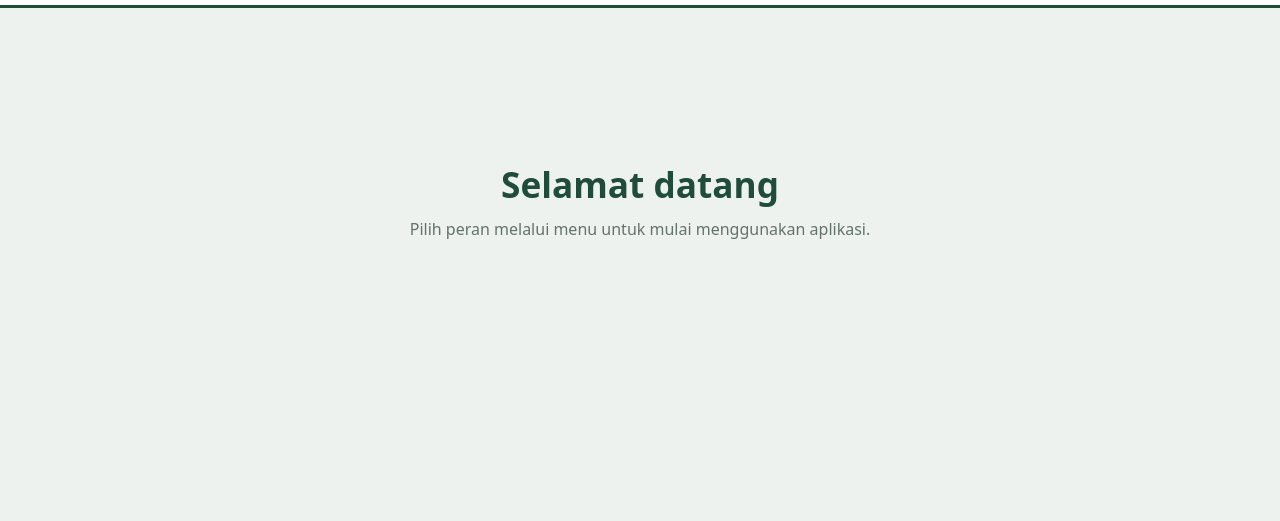
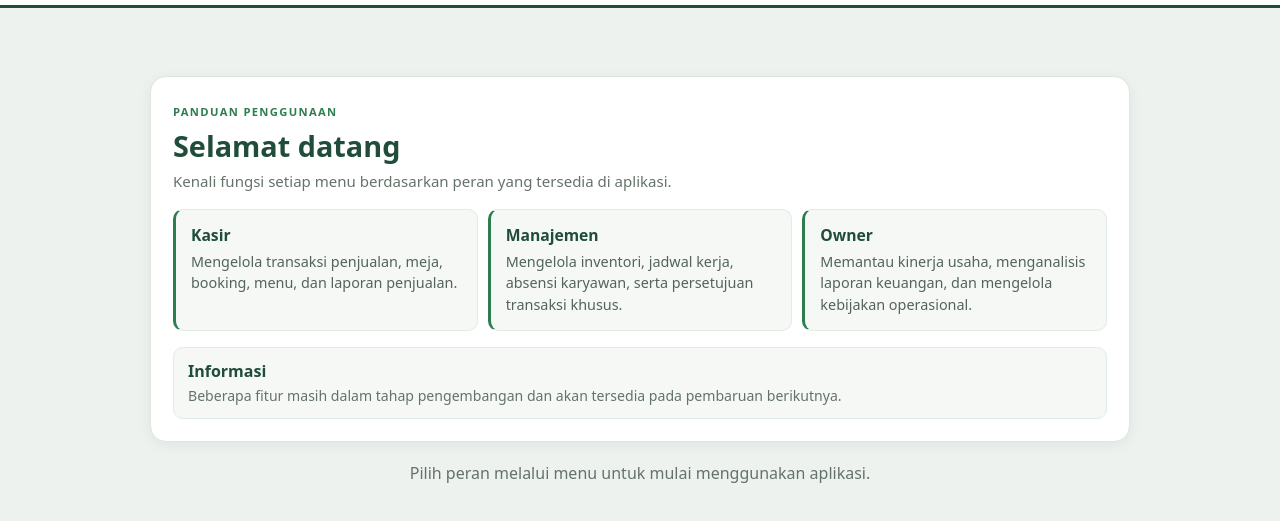
Before and after one commit to getkinusantara-has/kasir-demo, a plain HTML site: page index.html in a window 1280 px wide. Shown: the part 59-580 px from the top of the page. Drawn offline with nearby package versions, Linux system fonts and the light colour scheme.

Commit message:
Add files via upload

```diff
--- a/js/app.js
+++ b/js/app.js
@@ -33,18 +33,21 @@ const panduan={
   ['Manajemen','Mengelola master data dan memberikan persetujuan pembelian.']
  ]
 };
-function kartuPanduan(p){
- const daftar=panduan[p]||[];
- return `<section class="panduan" aria-label="Panduan penggunaan">
-  <div class="panduan-kepala"><span class="panduan-label">PANDUAN PENGGUNAAN</span><h2>Selamat datang</h2><p>Berikut fungsi menu yang tersedia untuk peran ${p==='kasir'?'Kasir':p==='owner'?'Owner':'Manajemen'}.</p></div>
-  <div class="panduan-daftar">${daftar.map(([judul,isi])=>`<article class="panduan-item"><b>${judul}</b><p>${isi}</p></article>`).join('')}</div>
+function kartuPanduanAwal(){
+ return `<section class="panduan panduan-awal" aria-label="Panduan penggunaan">
+  <div class="panduan-kepala"><span class="panduan-label">PANDUAN PENGGUNAAN</span><h2>Selamat datang</h2><p>Kenali fungsi setiap menu berdasarkan peran yang tersedia di aplikasi.</p></div>
+  <div class="panduan-daftar">
+   <article class="panduan-item"><b>Kasir</b><p>Mengelola transaksi penjualan, meja, booking, menu, dan laporan penjualan.</p></article>
+   <article class="panduan-item"><b>Manajemen</b><p>Mengelola inventori, jadwal kerja, absensi karyawan, serta persetujuan transaksi khusus.</p></article>
+   <article class="panduan-item"><b>Owner</b><p>Memantau kinerja usaha, menganalisis laporan keuangan, dan mengelola kebijakan operasional.</p></article>
+  </div>
+  <div class="panduan-info"><b>Informasi</b><p>Beberapa fitur masih dalam tahap pengembangan dan akan tersedia pada pembaruan berikutnya.</p></div>
  </section>`;
 }
 async function buka(){
  const n=['kasir','meja','booking','menu','laporan'].find(x=>'#'+x===location.hash)||'kasir';
  document.querySelectorAll('nav a').forEach(a=>a.classList.toggle('on',a.hash==='#'+n));
  const m=await import(`./views/${n}.js`),host=document.createElement('div'),el=document.createElement('div');
- if(n==='kasir')host.innerHTML=kartuPanduan('kasir');
  host.append(el);$('main').replaceChildren(host);m.default(el);
 }
 function tutupMenu(){
@@ -58,7 +61,7 @@ function toggleMenu(){
 function pilihPeran(){
  peran=null;setMode(null);tutupMenu();
  history.replaceState(null,'',location.pathname+location.search);
- $('main').innerHTML='<section class="landing"><h1>Selamat datang</h1><p>Pilih peran melalui menu untuk mulai menggunakan aplikasi.</p></section>';
+ $('main').innerHTML=kartuPanduanAwal()+'<section class="landing landing-pilih"><p>Pilih peran melalui menu untuk mulai menggunakan aplikasi.</p></section>';
 }
 function masuk(p){
  tutupMenu();
@@ -67,7 +70,7 @@ function masuk(p){
  }
  peran=p;setMode(p);
  history.replaceState(null,'',location.pathname+location.search);
- $('main').innerHTML=`<section class="peran">${kartuPanduan(p)}<div class="nota"><b>Informasi</b><small>Fitur khusus ${p==='owner'?'Owner':'Manajemen'} akan tersedia pada pengembangan berikutnya.</small></div></section>`;
+ $('main').innerHTML=`<section class="peran"><div class="nota"><b>Informasi</b><small>Fitur khusus ${p==='owner'?'Owner':'Manajemen'} akan tersedia pada pengembangan berikutnya.</small></div></section>`;
 }
 $('#menu-toggle').addEventListener('click',toggleMenu);
 document.querySelectorAll('[data-peran]').forEach(b=>b.addEventListener('click',()=>masuk(b.dataset.peran)));
--- a/style.css
+++ b/style.css
@@ -144,3 +144,12 @@ header #jam{
 .panduan-item p{margin:0;color:#53645a;font-size:.9rem;line-height:1.5}
 .peran .panduan{margin:0 auto 18px}
 @media(max-width:700px){.panduan{margin:12px 0 18px;padding:16px;border-radius:12px}.panduan-daftar{grid-template-columns:1fr;gap:8px}.panduan-item{padding:12px 13px}}
+
+/* Panduan umum ditampilkan di halaman awal sebelum pemilihan peran */
+.panduan-awal{max-width:980px;margin:clamp(28px,7vh,72px) auto 0}
+.panduan-awal .panduan-daftar{grid-template-columns:repeat(3,minmax(0,1fr))}
+.panduan-info{margin-top:16px;padding:12px 14px;background:#f5f8f5;border:1px solid #e2ebe4;border-radius:10px}
+.panduan-info b{display:block;color:#1f4d3a;margin-bottom:4px}
+.panduan-info p{margin:0;color:#64736a;font-size:.88rem;line-height:1.45}
+.landing-pilih{margin:12px auto 32px;padding:8px 16px}
+@media(max-width:700px){.panduan-awal{margin:18px 0 0;padding:16px}.panduan-awal .panduan-daftar{grid-template-columns:1fr}.landing-pilih{margin:8px auto 24px;padding:8px 12px}}
--- a/sw.js
+++ b/sw.js
@@ -1,4 +1,4 @@
-const V='kasir-v20',C='https://cdnjs.cloudflare.com/ajax/libs/sql.js/1.10.3/sql-wasm.';
+const V='kasir-v21',C='https://cdnjs.cloudflare.com/ajax/libs/sql.js/1.10.3/sql-wasm.';
 const F=['./','index.html','style.css','manifest.webmanifest','icons/192.png','icons/512.png','icons/logo-kin.png',...['app','db','logic','booking','printer','excel','views/kasir','views/meja','views/booking','views/menu','views/laporan'].map(x=>`js/${x}.js`),C+'js',C+'wasm'];
 self.oninstall=e=>{self.skipWaiting();e.waitUntil(caches.open(V).then(c=>Promise.all(F.map(u=>c.add(new Request(u,{cache:'reload'})).catch(()=>{})))))};
 self.onactivate=e=>e.waitUntil(caches.keys().then(k=>Promise.all(k.filter(x=>x.startsWith('kasir-')&&x!==V).map(x=>caches.delete(x)))).then(()=>self.clients.claim()));
```
